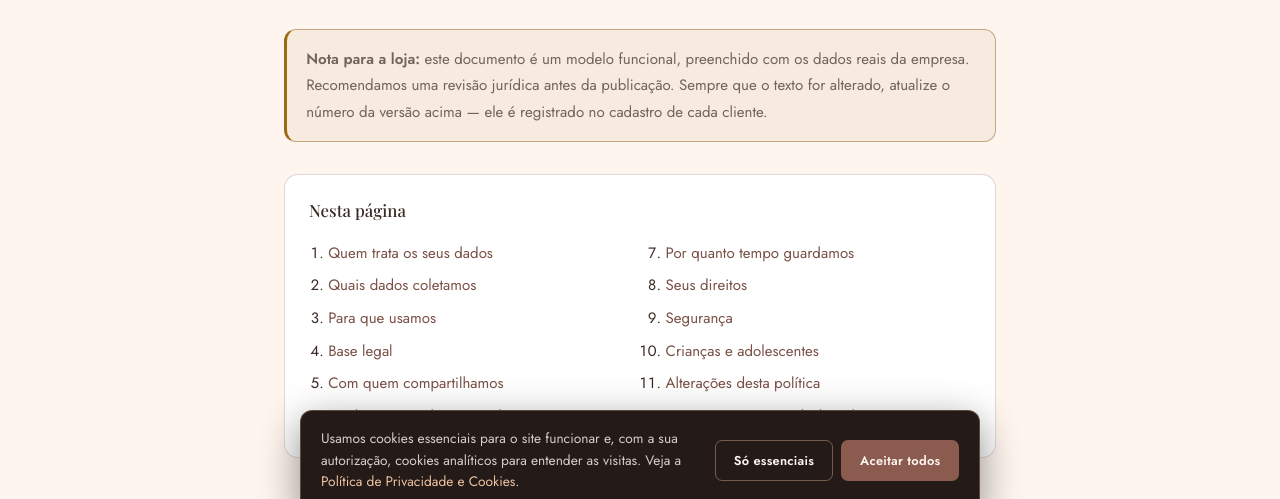
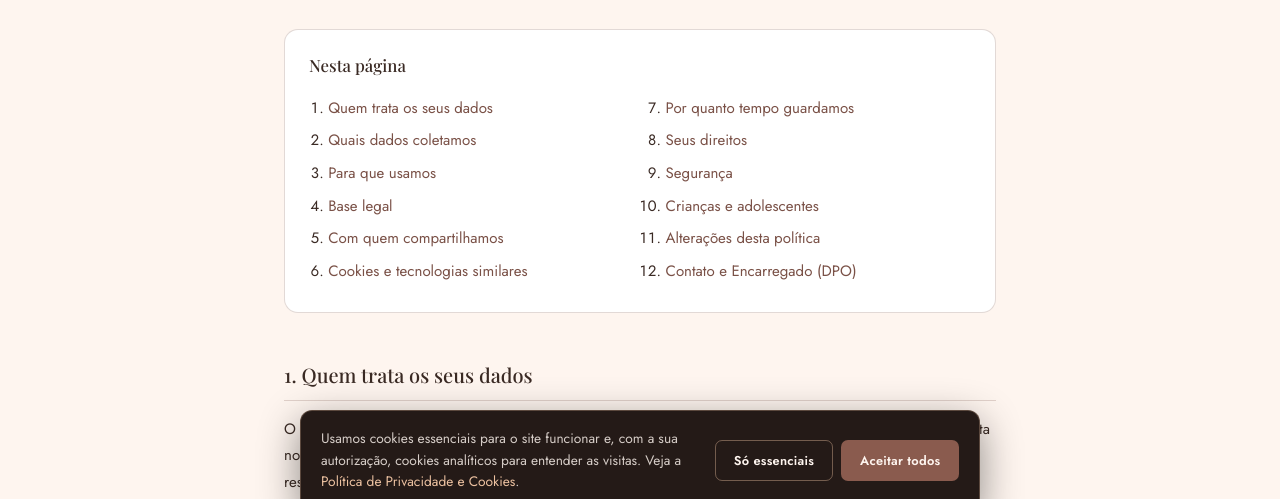
Before and after one commit to DMG-Dev-Group/Amira, a website with bundled scripts: page frontend/src/pages/privacidade.html in a window 1280 px wide. Shown: the part 273-772 px from the top of the page. Built offline with nearby package versions, Linux system fonts and the light colour scheme; a web font is replaced by a local one.

Commit message:
Privacidade: remove o aviso "para a loja" e o CSS órfão
Não fazia mais sentido depois que todos os placeholders foram
preenchidos com dados reais — o próprio comentário do CSS já dizia
"some quando os placeholders forem preenchidos".

Co-Authored-By: Claude Sonnet 5 <noreply@anthropic.com>

```diff
--- a/frontend/src/pages/privacidade.html
+++ b/frontend/src/pages/privacidade.html
@@ -35,13 +35,6 @@
       <h1>Política de Privacidade e Cookies</h1>
       <p class="legal-vigencia">Versão 2026-09-03 · Em vigor desde 03/09/2026</p>
     </div>
-
-    <p class="legal-aviso">
-      <strong>Nota para a loja:</strong> este documento é um modelo funcional, preenchido com os
-      dados reais da empresa. Recomendamos uma revisão jurídica antes da publicação. Sempre que o
-      texto for alterado, atualize o número da versão acima — ele é registrado no cadastro de
-      cada cliente.
-    </p>
 
     <nav class="legal-sumario" aria-label="Sumário">
       <strong>Nesta página</strong>
--- a/frontend/src/pages/styles/legal.css
+++ b/frontend/src/pages/styles/legal.css
@@ -122,18 +122,6 @@
   padding: 0.25rem 0.8rem;
 }
 
-/* Aviso "para a loja" — some quando os placeholders forem preenchidos */
-.legal-aviso {
-  border: 1px solid color-mix(in srgb, var(--warning) 35%, var(--border));
-  border-left: 3px solid var(--warning);
-  border-radius: 12px;
-  padding: 1rem 1.2rem;
-  margin-bottom: 2rem;
-  font-size: 0.85rem;
-  color: var(--text-muted);
-  background: color-mix(in srgb, var(--warning) 7%, transparent);
-}
-
 /* ── Sumário ──────────────────────────────────────────────────────────── */
 /* ⚠️ O sumário é um <nav>, e o style.css tem uma regra GLOBAL de `nav`
    (position:fixed; inset 0 no topo) para a navbar da loja. Sem estes
@@ -222,14 +210,6 @@
   margin-bottom: 0.4rem;
 }
 
-.legal-main .placeholder {
-  color: var(--warning);
-  font-style: italic;
-  background: color-mix(in srgb, var(--warning) 10%, transparent);
-  border-radius: 4px;
-  padding: 0 0.25rem;
-}
-
 .legal-main a {
   color: var(--gold);
 }
```
